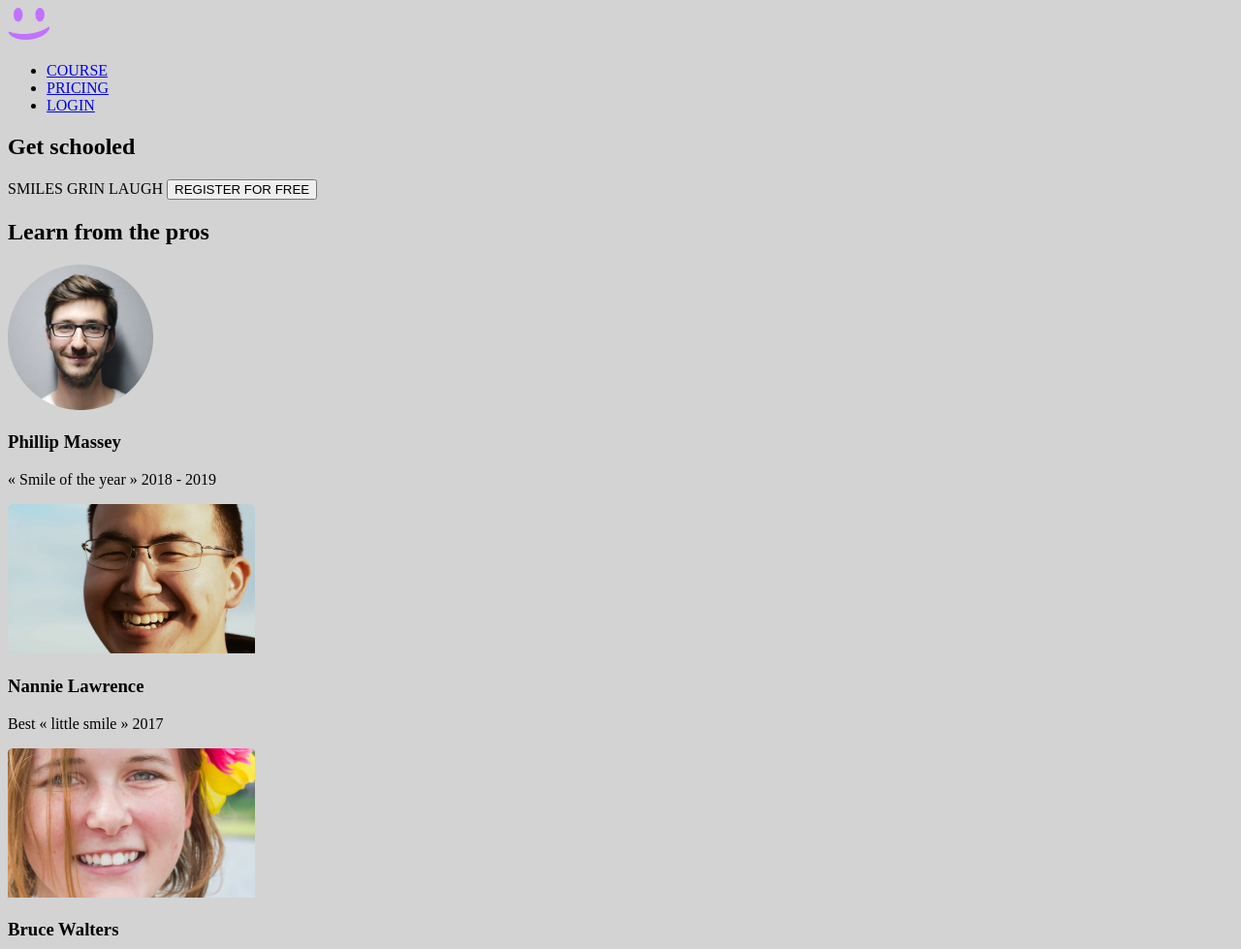
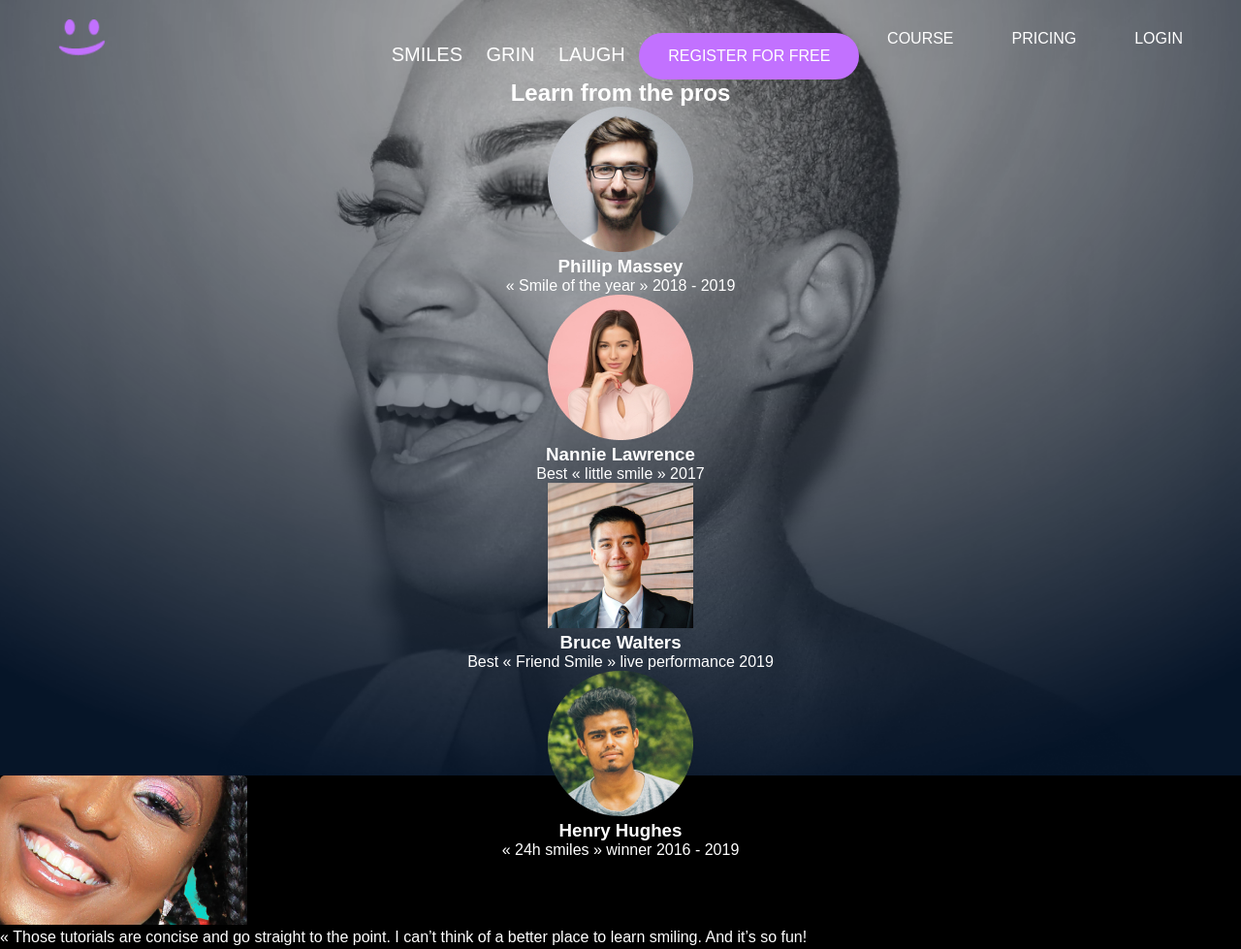
Before and after one commit to barema1/alx_html_css, a plain HTML site: page css_advanced/index.html in a window 1280 px wide. Shown: the top 979 px of the page at 97% size. Drawn offline with Linux system fonts and the light colour scheme.

Commit message:
Update styles.css

```diff
--- a/css_advanced/index.html
+++ b/css_advanced/index.html
@@ -38,17 +38,17 @@
                         <p>« Smile of the year » 2018 - 2019</p>
                     </div>
                     <div>
-                        <img src="./images/6.png" alt="">
+                        <img src="./images/3.png" alt="">
                         <h3>Nannie Lawrence</h3>
                         <p>Best « little smile » 2017</p>
                     </div>
                     <div>
-                        <img src="./images/7.png" alt="">
+                        <img src="./images/2.png" alt="">
                         <h3>Bruce Walters</h3>
                         <p>Best « Friend Smile » live performance 2019</p>
                     </div>
                     <div>
-                        <img src="./images/8.png" alt="">
+                        <img src="./images/4.png" alt="">
                         <h3>Henry Hughes</h3>
                         <p>« 24h smiles » winner 2016 - 2019</p>
                     </div>
--- a/css_advanced/styles.css
+++ b/css_advanced/styles.css
@@ -1,3 +1,183 @@
+/* Reset */
+* {
+  margin: 0;
+  padding: 0;
+  box-sizing: border-box;
+}
+
+/* Fonts */
 body {
-  background-color: lightgray;
+  font-family: 'Source Sans Pro', Arial, sans-serif;
+  color: white;
+  background: #000;
 }
+
+/* Header */
+header {
+  display: flex;
+  justify-content: space-between;
+  align-items: center;
+  padding: 20px 50px;
+  position: absolute;
+  top: 0;
+  left: 0;
+  width: 100%;
+}
+
+header .logo {
+  display: flex;
+  align-items: center;
+  font-weight: bold;
+  font-size: 20px;
+}
+
+header nav a {
+  margin-left: 30px;
+  text-decoration: none;
+  color: white;
+  font-weight: 600;
+}
+
+/* Hero Section */
+.hero {
+  background: url("./images/Object.png") no-repeat center center/cover;
+  height: 100vh;
+  display: flex;
+  flex-direction: column;
+  justify-content: center;
+  align-items: center;
+  text-align: center;
+  position: relative;
+}
+
+.hero::before {
+  content: "";
+  position: absolute;
+  top: 0; left: 0;
+  width: 100%; height: 100%;
+  background: rgba(0,0,0,0.5); /* overlay */
+}
+
+.hero * {
+  position: relative;
+  z-index: 1;
+}
+
+.hero h1 {
+  font-size: 60px;
+  font-weight: 900;
+  margin-bottom: 20px;
+}
+
+.hero .subtitle {
+  margin-bottom: 20px;
+  letter-spacing: 2px;
+  font-size: 16px;
+}
+
+.hero button {
+  background: #C271FF;
+  color: white;
+  border: none;
+  padding: 12px 30px;
+  border-radius: 25px;
+  font-size: 16px;
+  cursor: pointer;
+  margin-bottom: 40px;
+}
+
+/* Profiles */
+.profiles {
+  display: flex;
+  justify-content: center;
+  gap: 40px;
+}
+
+.profile {
+  text-align: center;
+}
+
+.profile img {
+  width: 100px;
+  height: 100px;
+  border-radius: 50%;
+}
+
+/* Reset */
+body, html {
+    margin: 0;
+    padding: 0;
+    font-family: 'Arial', sans-serif;
+}
+
+/* Header */
+header {
+    position: absolute;
+    top: 0;
+    left: 0;
+    width: 100%;
+    display: flex;
+    justify-content: space-between;
+    align-items: center;
+    padding: 20px 60px;
+    z-index: 10;
+}
+
+header nav {
+    display: flex;
+    justify-content: space-between;
+    align-items: center;
+    width: 100%;
+}
+
+header nav img {
+    height: 40px;
+}
+
+header nav ul {
+    display: flex;
+    list-style: none;
+    gap: 30px;
+}
+
+header nav ul li a {
+    text-decoration: none;
+    color: white;
+    font-weight: 500;
+}
+
+/* Hero Section */
+main section:first-of-type {
+    height: 100vh;
+    background: url('./images/Object.png') no-repeat center center/cover;
+    display: flex;
+    flex-direction: column;
+    justify-content: center;
+    align-items: center;
+    text-align: center;
+    color: white;
+    position: relative;
+}
+
+main section:first-of-type h1 {
+    font-size: 60px;
+    font-weight: bold;
+    margin-bottom: 20px;
+}
+
+main section:first-of-type span {
+    margin: 0 10px;
+    font-size: 20px;
+    font-weight: 500;
+}
+
+main section:first-of-type button {
+    margin-top: 30px;
+    padding: 15px 30px;
+    border: none;
+    border-radius: 25px;
+    background: #C271FF;
+    color: white;
+    font-size: 16px;
+    cursor: pointer;
+}
```
